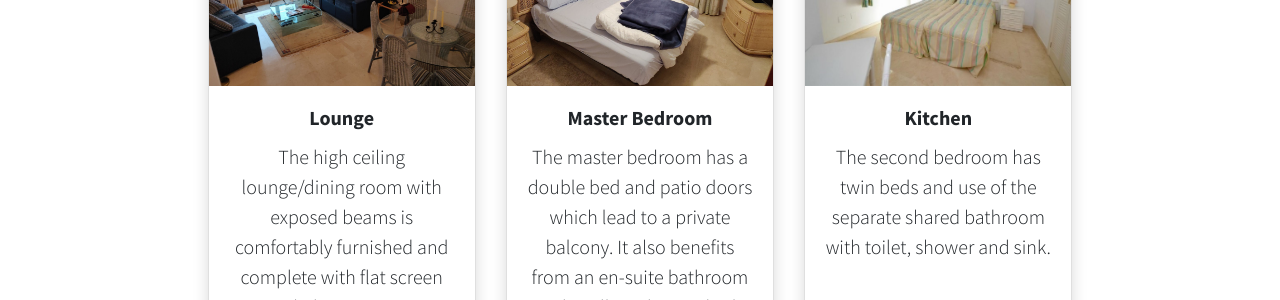
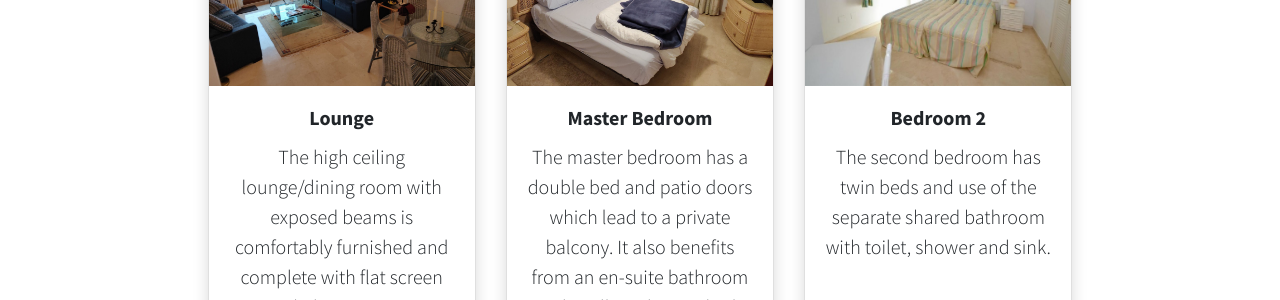
Before and after one commit to richsteer/richsteer.github.io, a Jekyll site: the page built from index.html, in a window 1280 px wide and 900 px high, scrolled down 3531 px. Shown: the part 155-455 px from the top of the window. Built offline with Jekyll 4.4.1, drawn with Linux system fonts in a browser that asks for light colours.

Commit message:
Update index.html

```diff
--- a/index.html
+++ b/index.html
@@ -126,7 +126,7 @@ title: Las Palameras 9
                                 <div class="card shadow">
                                     <img src="assets/img/la-manga-club-villa-las-palmeras-9-Bedroom-2.jpg" class="card-img-top" alt="..">
                                     <div class="card-body">
-                                        <h5 class="card-title">Kitchen</h5>
+                                        <h5 class="card-title">Bedroom 2</h5>
                                         <p class="lead mb-5">The second bedroom has twin beds and use of the separate shared bathroom with toilet, shower and sink.</p>
                                     </div>
                                 </div>
```
